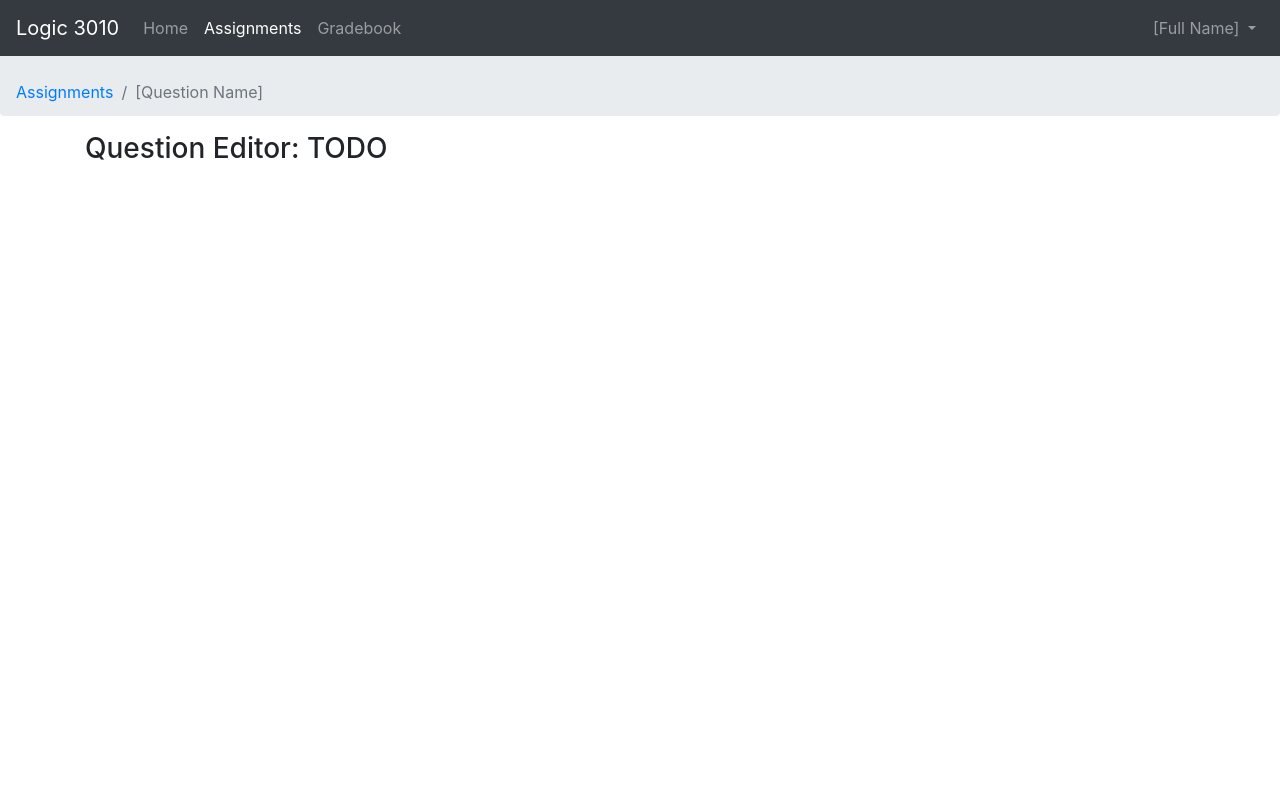
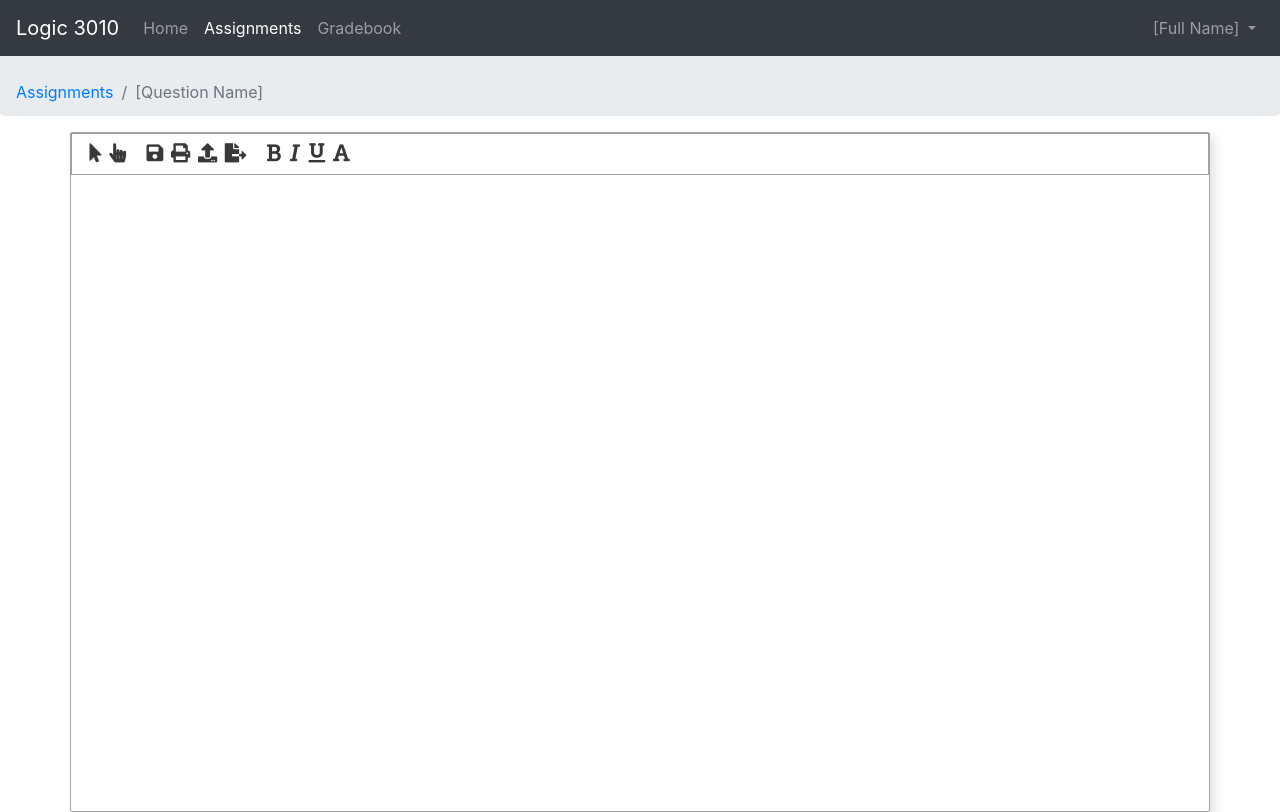
Before and after one commit to alex-greff/logic-high-fidelity-prototype, a website: page question_editor.html in a window 1280 px wide. Drawn offline with nearby package versions, Linux system fonts and the light colour scheme.

Commit message:
Worked on question editor

```diff
--- a/question_editor.html
+++ b/question_editor.html
@@ -4,10 +4,12 @@
         <meta charset="UTF-8">
         <meta name="viewport" content="width=device-width, initial-scale=1.0">
         <meta http-equiv="X-UA-Compatible" content="ie=edge">
-        <title>Assignments</title>
+        <title>Question Editor</title>
 
         <!-- Bootstrap CSS -->
         <link href="https://stackpath.bootstrapcdn.com/bootstrap/4.1.3/css/bootstrap.min.css" rel="stylesheet" integrity="sha384-MCw98/SFnGE8fJT3GXwEOngsV7Zt27NXFoaoApmYm81iuXoPkFOJwJ8ERdknLPMO" crossorigin="anonymous">
+        <!-- Font Awesome -->
+        <link rel="stylesheet" href="https://use.fontawesome.com/releases/v5.4.2/css/all.css" integrity="sha384-/rXc/GQVaYpyDdyxK+ecHPVYJSN9bmVFBvjA/9eOB+pb3F2w2N6fc5qB9Ew5yIns" crossorigin="anonymous">
         <!-- Stylesheet -->
         <link href="css/stylesheet.css" rel="stylesheet">
 
@@ -56,13 +58,29 @@
 
 
         <!-- Content -->
-        <div class="container page-container">
-            <div class="row">
+        <div class="container page-container question-editor">
+            <div class="question-editor__toolbar">
+                <i class="fas fa-mouse-pointer" title="Pointer Mode"></i>
+                <i class="fas fa-hand-pointer break" title="Drag Mode"></i>
+                <i class="fas fa-save" title="Save Question"></i>
+                <i class="fas fa-print" title="Print Question"></i>
+                <i class="fas fa-upload" title="Import Question"></i>
+                <i class="fas fa-file-export break" title="Export Question"></i>
+
+                <i class="fas fa-bold" title="Bold"></i>
+                <i class="fas fa-italic" title="Itallics"></i>
+                <i class="fas fa-underline" title="Underline"></i>
+                <i class="fas fa-font" title="Text"></i>
+
+            </div>
+
+            <!-- <div class="row">
                 <div class="col">
-                    <h3 class="page-header">Question Editor: TODO</h3>
-
+                    <p>
+                        <i class="fas fa-save question-editor-icon"></i>
+                    </p>
                 </div>
-            </div>
+            </div> -->
 
         </div>
     </body>
--- a/sass/stylesheet.scss
+++ b/sass/stylesheet.scss
@@ -107,3 +107,56 @@ body, html {
     font-size: 1.2rem;
     margin-bottom: 0.5rem;
 }
+
+
+// Question editor
+.question-editor {
+    border: 1px solid #a1a1a1;
+    border-radius: 2px;
+    box-shadow: 5px 5px 10px #8888883d;
+
+    height: 85vh;
+
+    padding-left: 0px;
+    padding-right: 0px;
+
+    cursor: crosshair
+}
+
+.question-editor__toolbar {
+    border: 1px solid #a1a1a1;
+
+    width: 100%;
+    // height: 2.5rem;
+
+    display: inline-block;
+
+    padding-right: 1rem;
+    padding-left: 1rem;
+    padding-bottom: 0.5rem;
+    padding-top: 0.5rem;
+
+    cursor: default;
+
+    & i {
+        &:hover {
+            color: #9e9e9e;
+
+            transition: all 0.3s;
+            cursor: pointer;
+        }
+
+        font-size: 1.2rem;
+
+        color: #383838;
+        transition: all 0.3s;
+
+        padding-right: 0.1rem;
+        padding-left: 0.1rem;
+
+
+    }
+    & .break {
+        margin-right: 0.8rem;
+    }
+}
```
Also changed, not shown: css/stylesheet.css.
